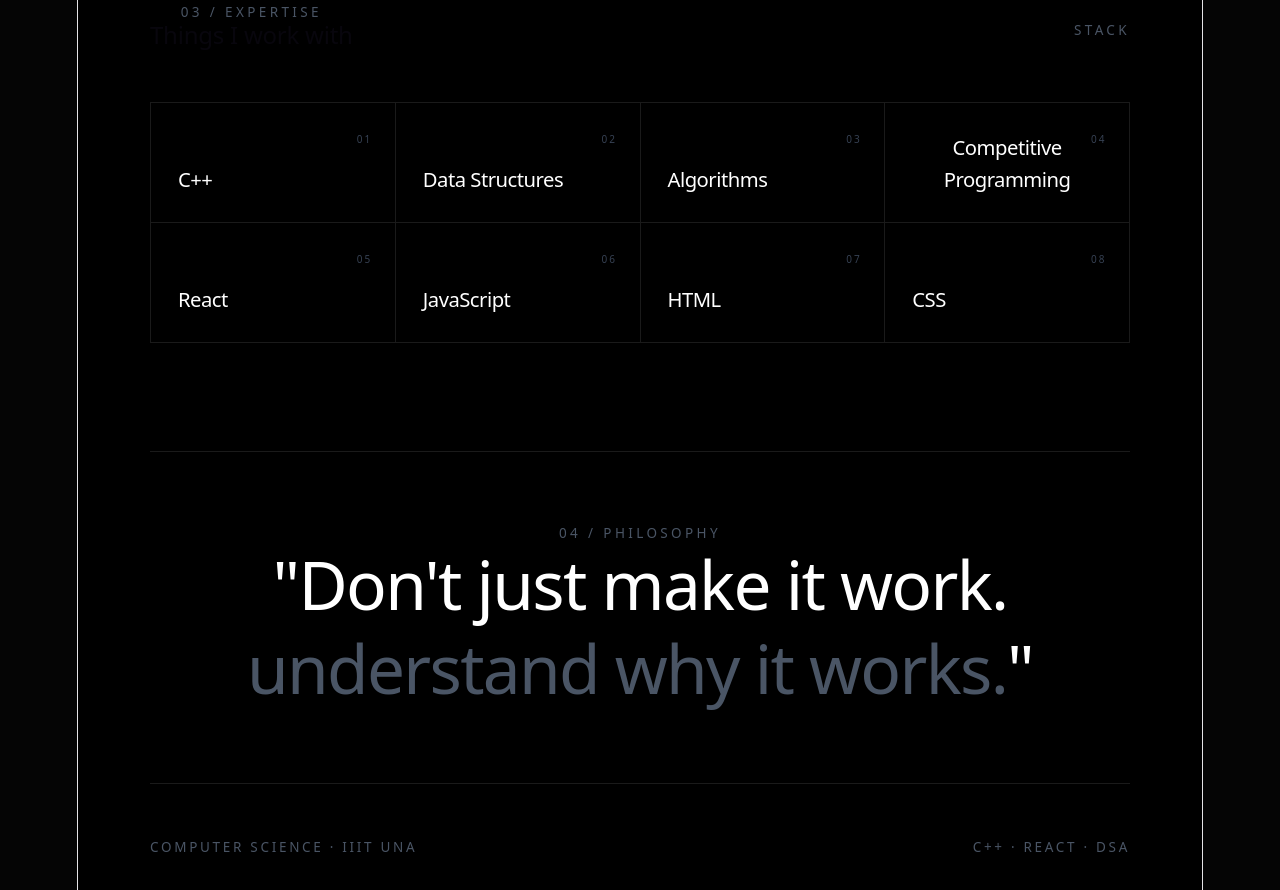
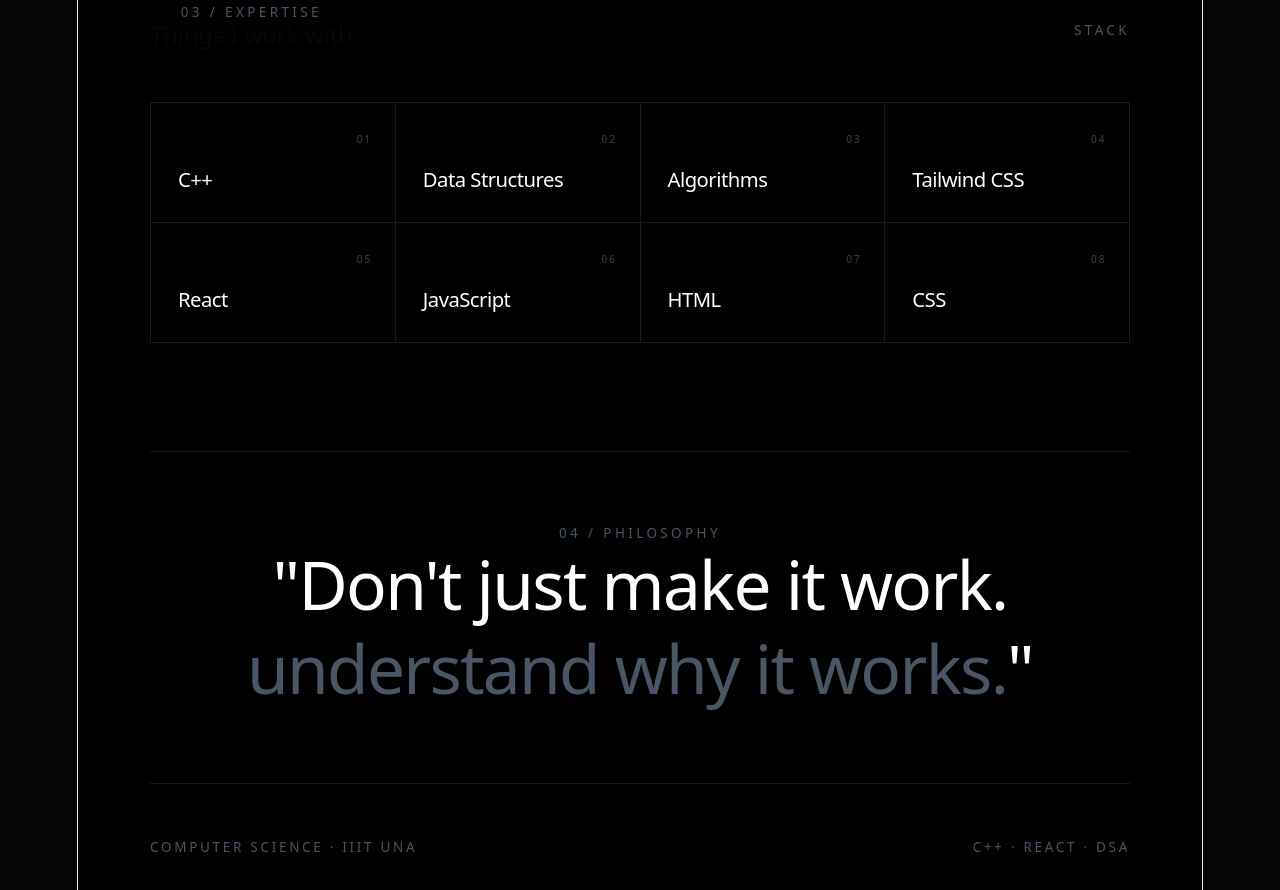
Before and after one commit to Pankajxrao/portfolio, a React (Vite) app: page /about in a window 1280 px wide. Shown: the part 1360-2250 px from the top of the page. Built offline with nearby package versions, Linux system fonts and the light colour scheme.

Commit message:
Tailwind skill at place of cp

```diff
--- a/src/components/About.jsx
+++ b/src/components/About.jsx
@@ -134,7 +134,7 @@ const About = () => {
               "C++",
               "Data Structures",
               "Algorithms",
-              "Competitive Programming",
+              "Tailwind CSS",
               "React",
               "JavaScript",
               "HTML",
```
